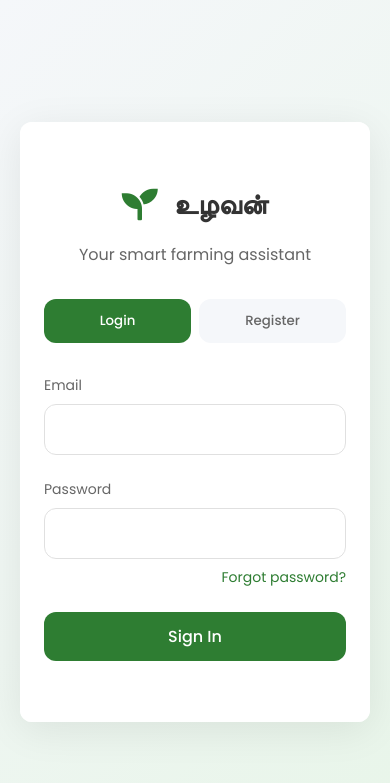
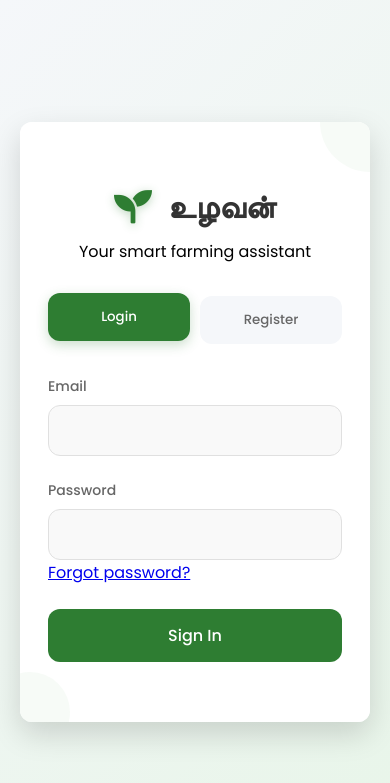
Before and after one commit to Sreejith2003/AgriBot, a Flask app: page / in a window 390 px wide. Shown: the top 783 px of the page. Run offline with Flask 3, Linux system fonts and the light colour scheme.

Commit message:
Update stylesLogin.css

```diff
--- a/static/styles/stylesLogin.css
+++ b/static/styles/stylesLogin.css
@@ -34,9 +34,10 @@ body {
     min-height: 600px;
     background: var(--white);
     border-radius: var(--border-radius);
-    box-shadow: 0 8px 40px rgba(0, 0, 0, 0.08);
+    box-shadow: 0 15px 50px rgba(0, 0, 0, 0.1);
     display: flex;
     overflow: hidden;
+    position: relative;
 }
 
 .auth-section {
@@ -46,6 +47,8 @@ body {
     justify-content: center;
     align-items: center;
     background: var(--white);
+    position: relative;
+    z-index: 1;
 }
 
 .auth-container {
@@ -55,6 +58,7 @@ body {
 
 .auth-card {
     padding: 0;
+    position: relative;
 }
 
 .auth-header {
@@ -67,7 +71,7 @@ body {
     align-items: center;
     justify-content: center;
     gap: 16px;
-    margin-bottom: 16px;
+    margin-bottom: 8px;
     transition: all 0.3s ease;
 }
 
@@ -77,9 +81,10 @@ body {
 }
 
 .logo-icon {
-    font-size: 40px;
+    font-size: 42px;
     color: var(--primary-color);
-    transition: transform 0.3s ease;
+    transition: transform 0.4s ease;
+    text-shadow: 0 2px 10px rgba(46, 125, 50, 0.3);
 }
 
 .logo:hover .logo-icon {
@@ -87,29 +92,83 @@ body {
 }
 
 .logo h1 {
-    font-size: 32px;
+    font-size: 36px;
     color: var(--text-primary);
     font-weight: 600;
     margin: 0;
 }
 
-.auth-header p {
+.main-slogan {
+    position: relative;
+    padding: 15px 0;
+    margin-top: 5px;
+}
+
+.main-slogan::before,
+.main-slogan::after {
+    content: '';
+    position: absolute;
+    height: 1px;
+    background: linear-gradient(to right, transparent, var(--primary-light), transparent);
+    width: 80%;
+    left: 10%;
+}
+
+.main-slogan::before {
+    top: 0;
+}
+
+.main-slogan::after {
+    bottom: 0;
+}
+
+.main-slogan h2 {
+    color: var(--primary-color);
+    font-size: 22px;
+    font-weight: 600;
+    letter-spacing: 0.5px;
+    position: relative;
+    display: inline-block;
+}
+
+.main-slogan h2::after {
+    content: '';
+    position: absolute;
+    bottom: -5px;
+    left: 25%;
+    width: 50%;
+    height: 2px;
+    background-color: var(--primary-light);
+    border-radius: 2px;
+    transform: scaleX(0);
+    transition: transform 0.4s ease;
+    transform-origin: center;
+}
+
+.main-slogan:hover h2::after {
+    transform: scaleX(1);
+}
+
+.slogan-translation {
+    font-size: 14px;
     color: var(--text-secondary);
-    font-size: 16px;
-    margin: 0;
+    margin-top: 4px;
+    font-style: italic;
+    opacity: 0.8;
 }
 
 .tabs {
     display: flex;
-    gap: 8px;
+    gap: 10px;
     margin-bottom: 32px;
     justify-content: center;
+    position: relative;
 }
 
 .tab-btn {
     flex: 1;
     max-width: 150px;
-    padding: 12px;
+    padding: 14px;
     border: none;
     background: var(--background);
     color: var(--text-secondary);
@@ -117,11 +176,33 @@ body {
     cursor: pointer;
     border-radius: var(--border-radius);
     transition: var(--transition);
+    position: relative;
+    overflow: hidden;
+    z-index: 1;
+}
+
+.tab-btn::before {
+    content: '';
+    position: absolute;
+    top: 0;
+    left: 0;
+    width: 0;
+    height: 100%;
+    background: var(--primary-light);
+    transition: width 0.4s ease;
+    z-index: -1;
+    opacity: 0.1;
+}
+
+.tab-btn:hover::before {
+    width: 100%;
 }
 
 .tab-btn.active {
     background: var(--primary-color);
     color: var(--white);
+    transform: translateY(-3px);
+    box-shadow: 0 4px 12px rgba(46, 125, 50, 0.25);
 }
 
 .auth-form {
@@ -130,11 +211,12 @@ body {
 
 .auth-form.active {
     display: block;
-    animation: fadeIn 0.3s ease forwards;
+    animation: fadeIn 0.5s ease forwards;
 }
 
 .form-group {
     margin-bottom: 24px;
+    position: relative;
 }
 
 .form-group label {
@@ -142,35 +224,34 @@ body {
     margin-bottom: 8px;
     color: var(--text-secondary);
     font-size: 14px;
+    font-weight: 500;
+    transition: var(--transition);
 }
 
 .form-group input {
     width: 100%;
-    padding: 12px 16px;
+    padding: 14px 16px;
     border: 1px solid #e0e0e0;
     border-radius: var(--border-radius);
     font-size: 16px;
     transition: var(--transition);
+    background-color: #f9f9f9;
 }
 
 .form-group input:focus {
     outline: none;
     border-color: var(--primary-color);
     box-shadow: 0 0 0 4px rgba(46, 125, 50, 0.1);
+    background-color: var(--white);
 }
 
-.forgot-password {
-    display: block;
-    text-align: right;
+.form-group input:focus + label {
     color: var(--primary-color);
-    font-size: 14px;
-    text-decoration: none;
-    margin-top: 8px;
 }
 
 .submit-btn {
     width: 100%;
-    padding: 14px;
+    padding: 16px;
     background: var(--primary-color);
     color: var(--white);
     border: none;
@@ -179,37 +260,89 @@ body {
     font-weight: 500;
     cursor: pointer;
     transition: var(--transition);
+    position: relative;
+    overflow: hidden;
+    display: flex;
+    align-items: center;
+    justify-content: center;
+    gap: 10px;
+}
+
+.submit-btn::after {
+    content: '';
+    position: absolute;
+    top: 50%;
+    left: 50%;
+    width: 5px;
+    height: 5px;
+    background: rgba(255, 255, 255, 0.5);
+    opacity: 0;
+    border-radius: 100%;
+    transform: translate(-50%, -50%) scale(1);
+    transition: all 0.5s ease;
 }
 
 .submit-btn:hover {
     background: var(--primary-dark);
-    transform: translateY(-2px);
+    transform: translateY(-3px);
+    box-shadow: 0 8px 15px rgba(0, 0, 0, 0.1);
+}
+
+.submit-btn:hover .btn-icon {
+    transform: translateX(5px);
+}
+
+.btn-icon {
+    transition: transform 0.3s ease;
+}
+
+.submit-btn:active::after {
+    width: 300px;
+    height: 300px;
+    opacity: 0;
+    transform: translate(-50%, -50%) scale(10);
 }
 
 .slogan-section {
-    flex: 1;
+    flex: 1.8;
     background: linear-gradient(135deg, rgba(46, 125, 50, 0.95), rgba(0, 80, 5, 0.90));
-    padding: 40px;
+    padding: 60px;
     display: flex;
     justify-content: center;
     align-items: center;
     color: var(--white);
     position: relative;
+    overflow: hidden;
 }
 
 .slogan-container {
     text-align: center;
-    max-width: 400px;
+    max-width: 700px;
+    position: relative;
+    z-index: 2;
+    padding: 30px;
 }
 
 .slogan-text {
-    font-size: 2rem;
+    font-size: 1.6rem;
     font-weight: 600;
     margin-bottom: 16px;
     white-space: pre-wrap;
-    overflow: hidden;
+    overflow: visible;
     opacity: 1;
-    transition: opacity 0.5s ease;
+    transition: opacity 0.7s ease;
+    text-shadow: 0 2px 15px rgba(0, 0, 0, 0.2);
+    line-height: 1.2; /* Reduced to tighten the couplet */
+    display: flex;
+    flex-direction: column;
+    align-items: center;
+}
+
+.slogan-text .slogan-line {
+    width: 100%;
+    text-align: center;
+    margin: 0; /* Removed margin to reduce space */
+    word-break: break-word;
 }
 
 .slogan-text.fade-out {
@@ -217,14 +350,15 @@ body {
 }
 
 .slogan-language {
-    font-size: 1rem;
+    font-size: 1.1rem;
     opacity: 0;
     font-weight: 500;
-    transition: opacity 0.5s ease;
+    transition: opacity 0.7s ease;
+    letter-spacing: 1px;
 }
 
 .slogan-language.visible {
-    opacity: 0.8;
+    opacity: 0.9;
 }
 
 .background-image {
@@ -235,21 +369,62 @@ body {
     bottom: 0;
     background: url('https://images.unsplash.com/photo-1500937386664-56d1dfef3854?auto=format&fit=crop&q=80') center/cover;
     opacity: 0.1;
+    filter: blur(1px);
+    transform: scale(1.05);
+}
+
+/* Decorative elements */
+.auth-section::before {
+    content: '';
+    position: absolute;
+    top: -50px;
+    right: -50px;
+    width: 100px;
+    height: 100px;
+    background: var(--primary-light);
+    opacity: 0.05;
+    border-radius: 50%;
+    z-index: -1;
+}
+
+.auth-section::after {
+    content: '';
+    position: absolute;
+    bottom: -30px;
+    left: -30px;
+    width: 80px;
+    height: 80px;
+    background: var(--primary-light);
+    opacity: 0.05;
+    border-radius: 50%;
+    z-index: -1;
 }
 
 @keyframes fadeIn {
-    from { opacity: 0; transform: translateY(10px); }
+    from { opacity: 0; transform: translateY(15px); }
     to { opacity: 1; transform: translateY(0); }
 }
 
+@keyframes pulse {
+    0% { transform: scale(1); }
+    50% { transform: scale(1.05); }
+    100% { transform: scale(1); }
+}
+
+/* Responsive styles */
 @media (max-width: 968px) {
     .slogan-section { display: none; }
-    .auth-section { padding: 32px; }
+    .auth-section { padding: 36px; }
+    .container { box-shadow: 0 12px 30px rgba(0, 0, 0, 0.15); }
 }
 
 @media (max-width: 480px) {
-    .auth-section { padding: 24px; }
-    .logo h1 { font-size: 28px; }
-    .logo-icon { font-size: 36px; }
-    .submit-btn { padding: 12px; }
+    .auth-section { padding: 28px; }
+    .logo h1 { font-size: 32px; }
+    .logo-icon { font-size: 38px; }
+    .submit-btn { padding: 14px; }
+    .form-group input { padding: 12px 14px; }
+    .main-slogan h2 { font-size: 20px; }
+    .slogan-text { font-size: 1.2rem; }
+    .slogan-container { max-width: 100%; padding: 15px; }
 }
```
